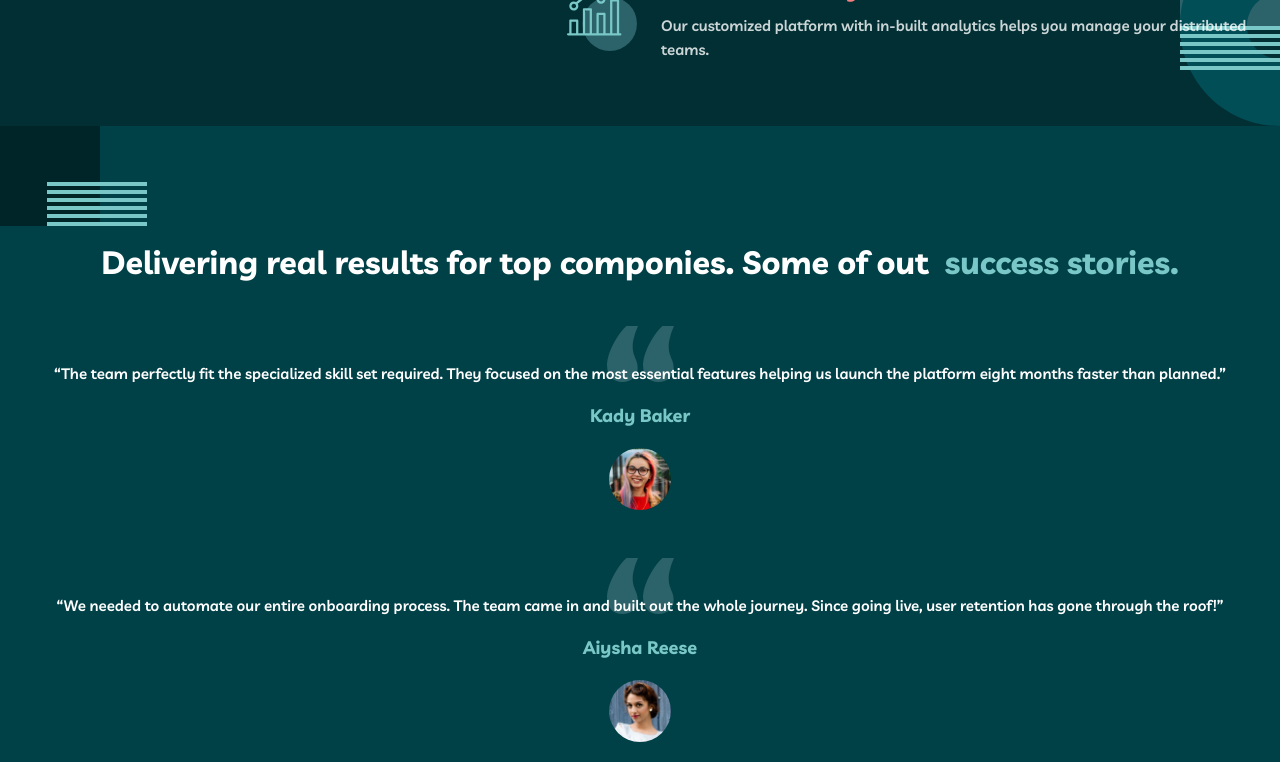
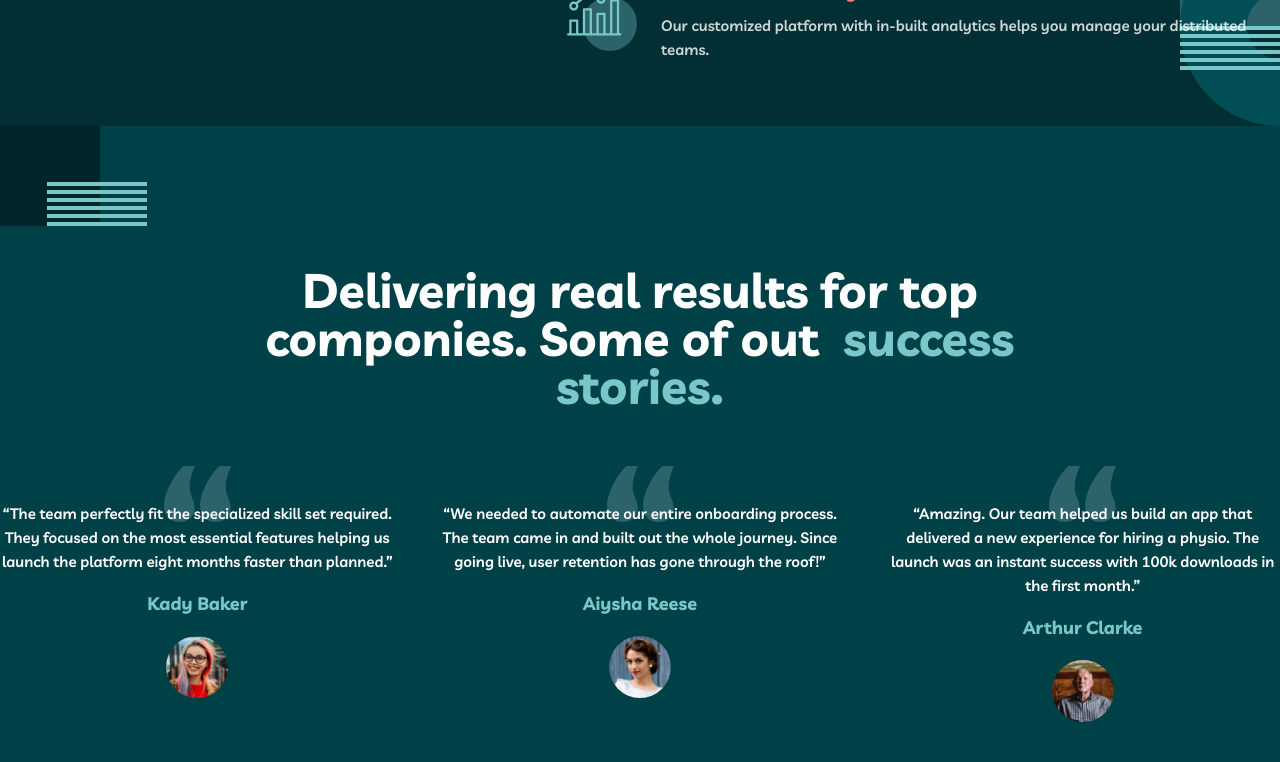
Before and after one commit to unaygney/myteam-multi-page-website, a Next.js app: page / in a window 1280 px wide. Shown: the part 1060-1822 px from the top of the page. Built offline with nearby package versions, Linux system fonts and the light colour scheme.

Commit message:
added success stories design for all devices screen

```diff
--- a/containers/HomeContainer/success-stories/index.jsx
+++ b/containers/HomeContainer/success-stories/index.jsx
@@ -6,18 +6,18 @@ function SuccessStories() {
   return (
     <section className="bg-[#004047] bg-hero-image-3 bg-left-top bg-no-repeat">
       <div className="w-full h-full bg-hero-image-4 bg-no-repeat bg-right-bottom">
-        <div className="container mx-auto flex flex-col gap-12 py-[120px] px-6 md:px-0 text-white">
+        <div className="container mx-auto flex flex-col lg:items-center gap-12 lg:gap-14 py-[120px] lg:py-[140px] px-6 md:px-0 text-white">
           <div>
-            <h3 className="text-white text-[32px] font-bold leading-8 text-center ">
+            <h3 className="text-white text-[32px] lg:text-[48px] font-bold leading-8 text-center lg:leading-[48px] lg:max-w-[30ch] ">
               Delivering real results for top componies. Some of out &nbsp;
-              <span className="text-[#79c8c7]">success stories.</span>
+              <span className="text-[#79c8c7] ">success stories.</span>
             </h3>
           </div>
-          <div className="flex flex-col gap-12">
+          <div className="flex flex-col lg:flex-row gap-12">
             {CARDS.map((card) => (
               <div
                 key={card.id}
-                className="flex flex-col items-center gap-4 text-center bg-quotes bg-top bg-no-repeat pt-9 "
+                className="flex flex-col items-center gap-4 text-center bg-quotes bg-top bg-no-repeat pt-9 lg:flex-1 "
               >
                 <p className="text-[15px] font-semibold leading-6 ">
                   {card.content}
```
